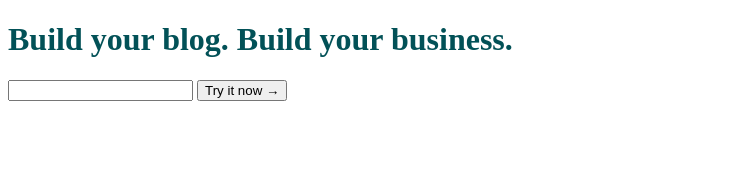
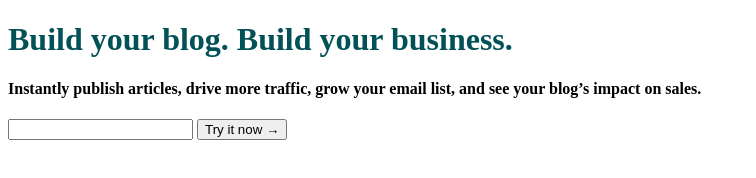
Before and after one commit to eddieelorza/demo, a plain HTML site: page index.html in a window 1280 px wide. Shown: the whole page, without its empty margins (0-756 px from the left). Drawn offline with Linux system fonts and the light colour scheme.

Commit message:
Nueva modificacion en el archivo index.html

```diff
--- a/index.html
+++ b/index.html
@@ -10,7 +10,10 @@
 </head>
 <body>
     <h1 >Build your blog. Build your business.</h1>
-
+    <h4>
+        Instantly publish articles, drive more traffic, grow your email list, and
+        see your blog’s impact on sales.
+      </h4>
     <form>
         <input type="email" />
         <button type="submit">
```
